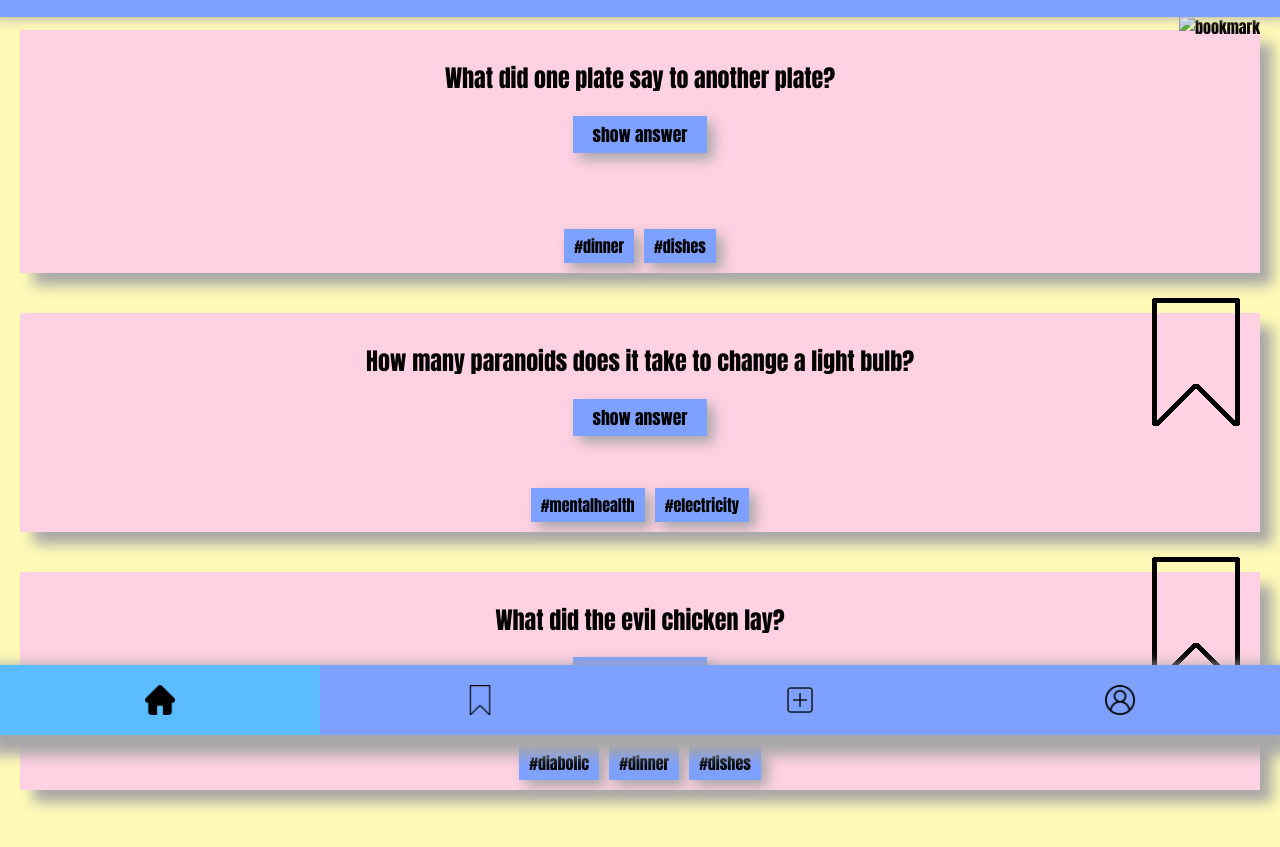
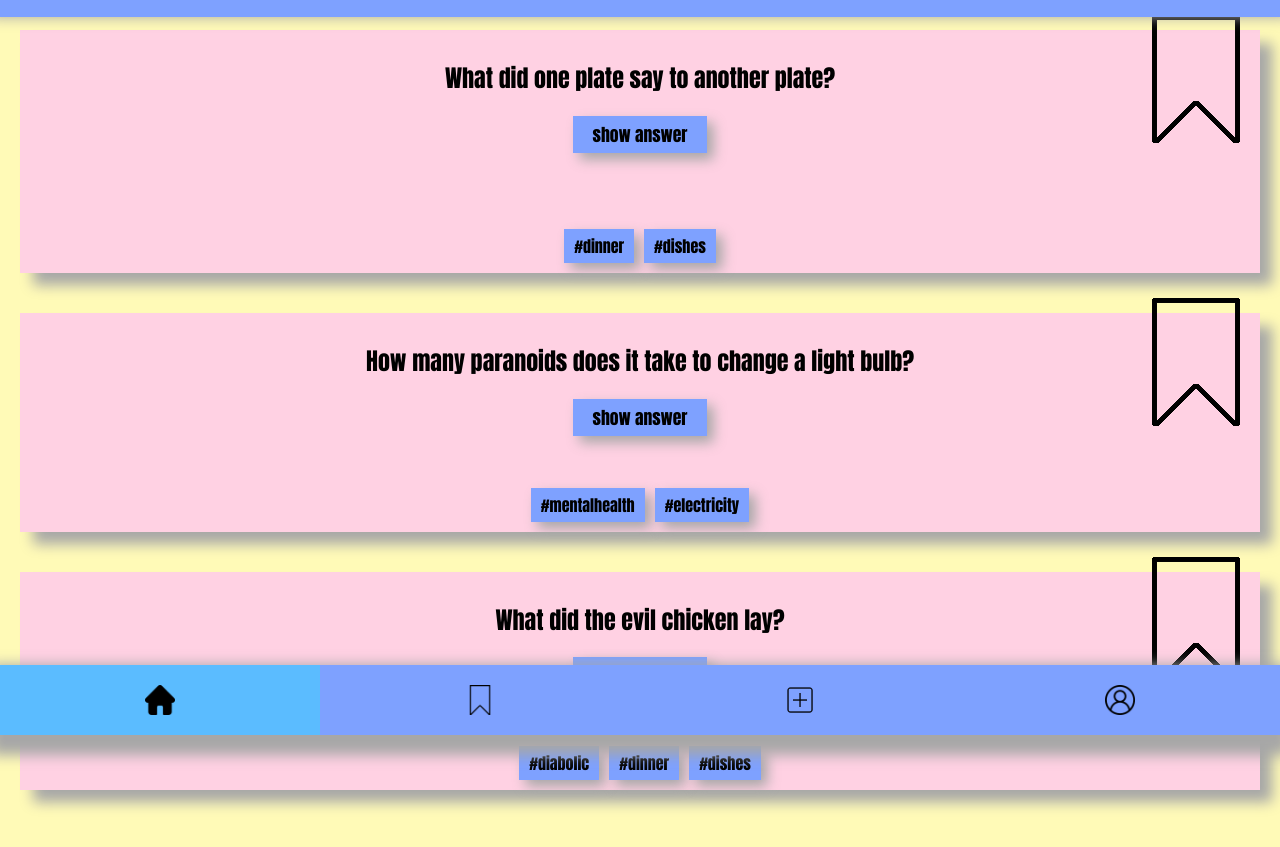
Before and after one commit to turbo-91/TorbenJost-quiz-app, a plain HTML site: page index.html in a window 1280 px wide. Shown: the part 65-912 px from the top of the page. Drawn offline with Linux system fonts and the light colour scheme; the site is published under a folder, as on GitHub Pages, so addresses that start at the root find nothing.

Commit message:
fix broken bookmark link

```diff
--- a/index.html
+++ b/index.html
@@ -16,7 +16,7 @@
       <section class="question-card">
         <img
           class="question-card__icon"
-          src="/assets/bookmark_transparent.png"
+          src="./assets/bookmark_transparent.png"
           alt="bookmark"
           data-js="bookmark"
         />
```
